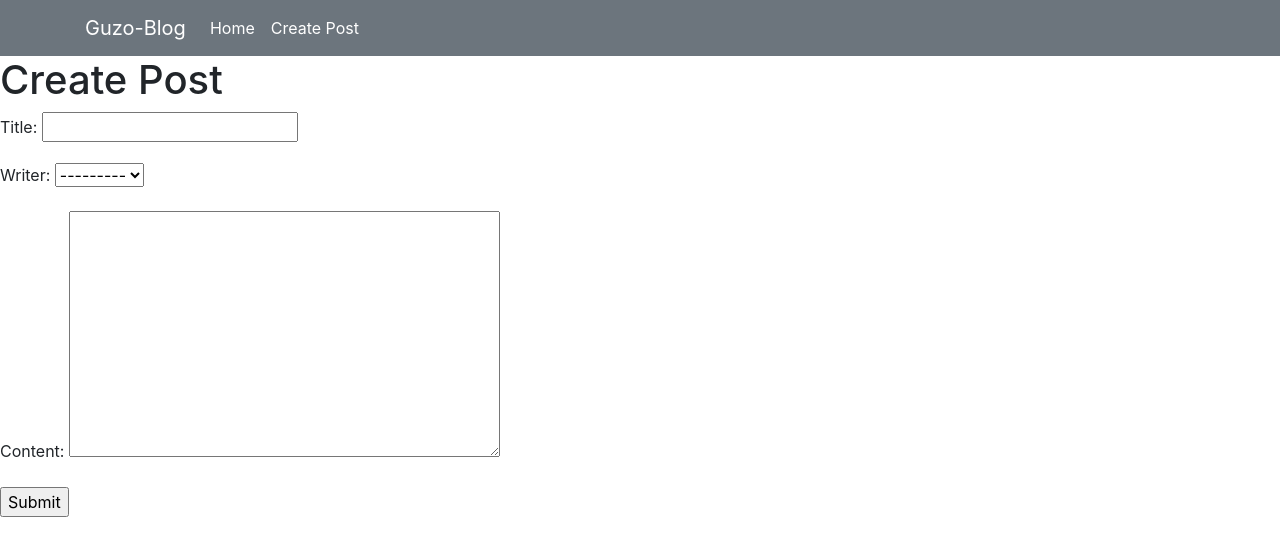
After one commit to Feven98/capstone_blog, a Django app: page /blog/new in a window 1280 px wide. The commit adds this page. Shown: the top 556 px of the page. Run offline with Django 4.2, Linux system fonts and the light colour scheme.

Commit message:
create first post from website

```diff
--- a/main_app/templates/base.html
+++ b/main_app/templates/base.html
@@ -9,6 +9,9 @@
     <link rel="stylesheet" href="https://cdn.jsdelivr.net/npm/bootstrap@4.6.2/dist/css/bootstrap.min.css" integrity="sha384-xOolHFLEh07PJGoPkLv1IbcEPTNtaed2xpHsD9ESMhqIYd0nLMwNLD69Npy4HI+N" crossorigin="anonymous">
 
     <title>Guzo-Blog</title>
+    <!-- <div class="nav-item">
+      <a class="button is-dark" href="{% url 'blog_create' %}">Create Post</a>
+    </div> -->
   </head>
   <body>
     {% include 'nav.html' %}
--- /dev/null
+++ b/main_app/templates/blog_create.html
@@ -0,0 +1,13 @@
+{% extends 'base.html'%}
+{% block title %}Home{% endblock %}
+{% block content %}
+<h1>Create Post</h1>
+<form method="post">
+    <!-- Security Feature  -->
+      {% csrf_token %}
+    <!--  Generate inputs  -->
+      {{form.as_p}}
+    <!--  Submit form  -->
+      <input type="submit" value="Submit" />
+    </form>
+{% endblock %}
--- a/main_app/templates/nav.html
+++ b/main_app/templates/nav.html
@@ -11,7 +11,7 @@
           <a class="nav-link text-white" href="#">Home <span class="sr-only">(current)</span></a>
         </li>
         <li class="nav-item">
-          <a class="nav-link text-white" href="#">Link</a>
+          <a class="nav-link text-white" href="{% url 'blog_create' %}">Create Post</a>
         </li>
       </ul>
     </div>
--- a/main_app/urls.py
+++ b/main_app/urls.py
@@ -5,4 +5,5 @@ urlpatterns = [
     path('', views.Home.as_view(), name="home"),
     path('about/', views.About.as_view(), name="about"),
     path('blog/<int:pk>', views.BlogDetail.as_view(), name="blog_detail"),
+    path('blog/new', views.BlogCreate.as_view(), name= "blog_create"),
 ]
--- a/main_app/views.py
+++ b/main_app/views.py
@@ -3,6 +3,8 @@ from django.views import View
 from django.http import HttpResponse
 from django.views.generic.base import TemplateView
 from django.views.generic import ListView, DetailView
+from django.views.generic.edit import CreateView
+from django.urls import reverse
 from .models import Blog
 # Create your views here.
 
@@ -20,3 +22,11 @@ class About(TemplateView):  # not sure what to include but needed
 class BlogDetail(DetailView):  # Blog detail page
     model = Blog
     template_name = "blog_detail.html"
+
+class BlogCreate(CreateView):
+    model = Blog
+    fields = ['title', 'writer', 'content']
+    template_name = "blog_create.html"
+
+    def get_success_url(self):
+                return reverse('blog_detail', kwargs={'pk':self.object.pk})
```
